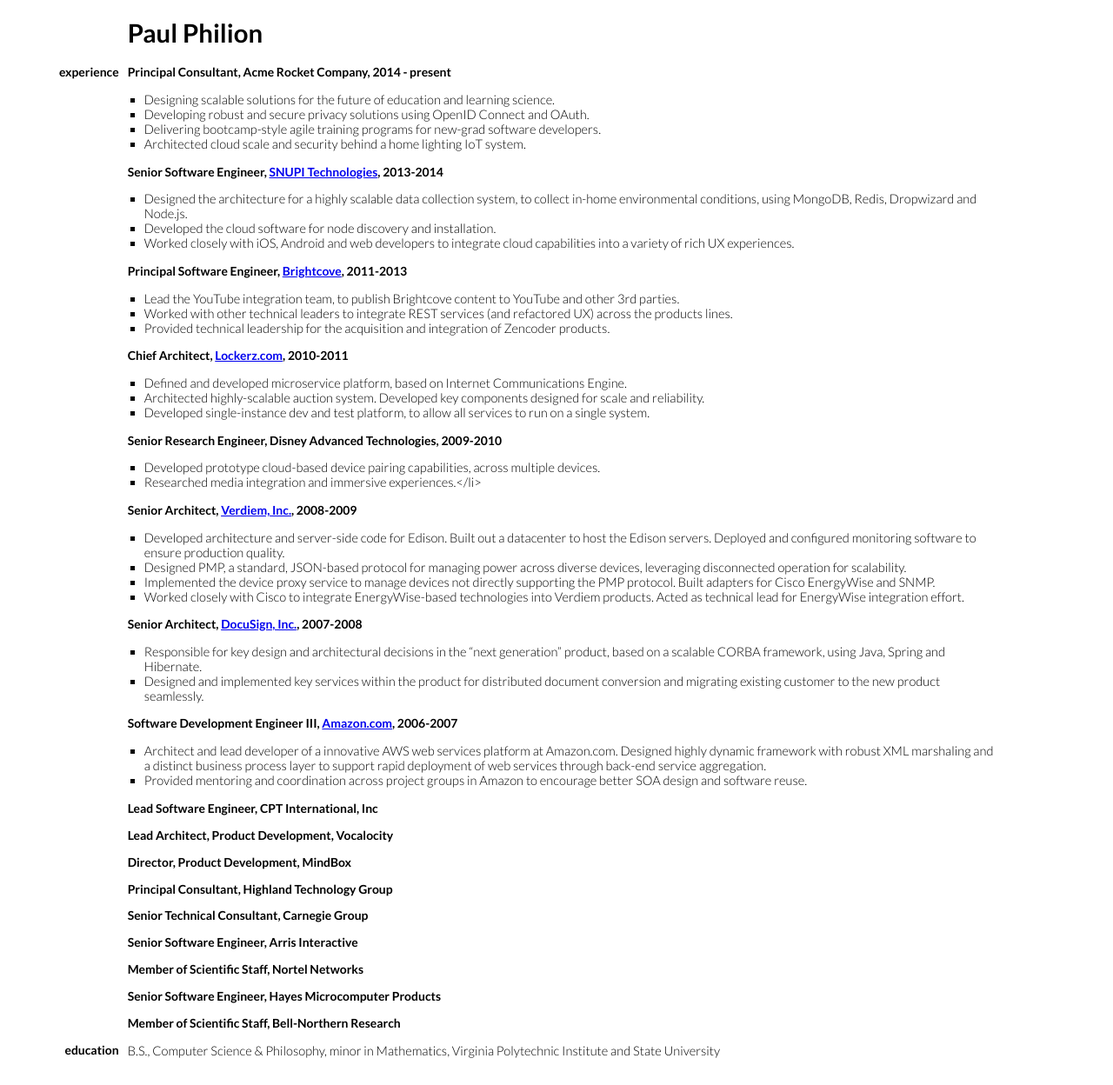
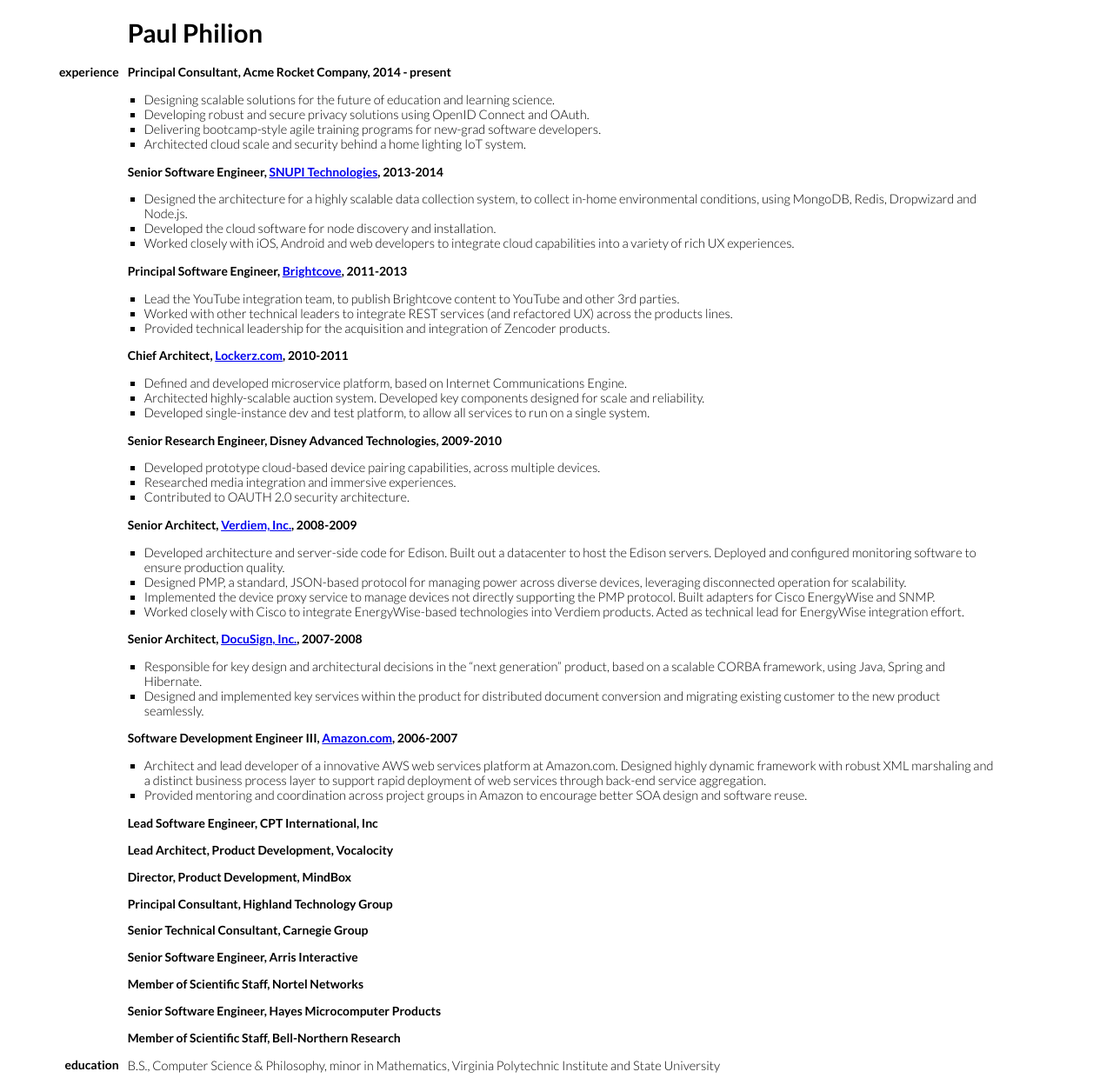
Before and after one commit to philion/philion.github.io, a Jekyll site: the page built from resume.md, in a window 1280 px wide. Shown: the whole page at 87% size. Built offline with Jekyll 4.4.1, drawn with Linux system fonts in a browser that asks for light colours.

Commit message:
Stripping to bones.

```diff
--- a/resume.md
+++ b/resume.md
@@ -35,7 +35,8 @@
 ### Senior Research Engineer, Disney Advanced Technologies, 2009-2010
 
 * Developed prototype cloud-based device pairing capabilities, across multiple devices.
-* Researched media integration and immersive experiences.</li>
+* Researched media integration and immersive experiences.
+* Contributed to OAUTH 2.0 security architecture.
 
 ### Senior Architect, [Verdiem, Inc.](http://www.verdiem.com), 2008-2009
 
```
